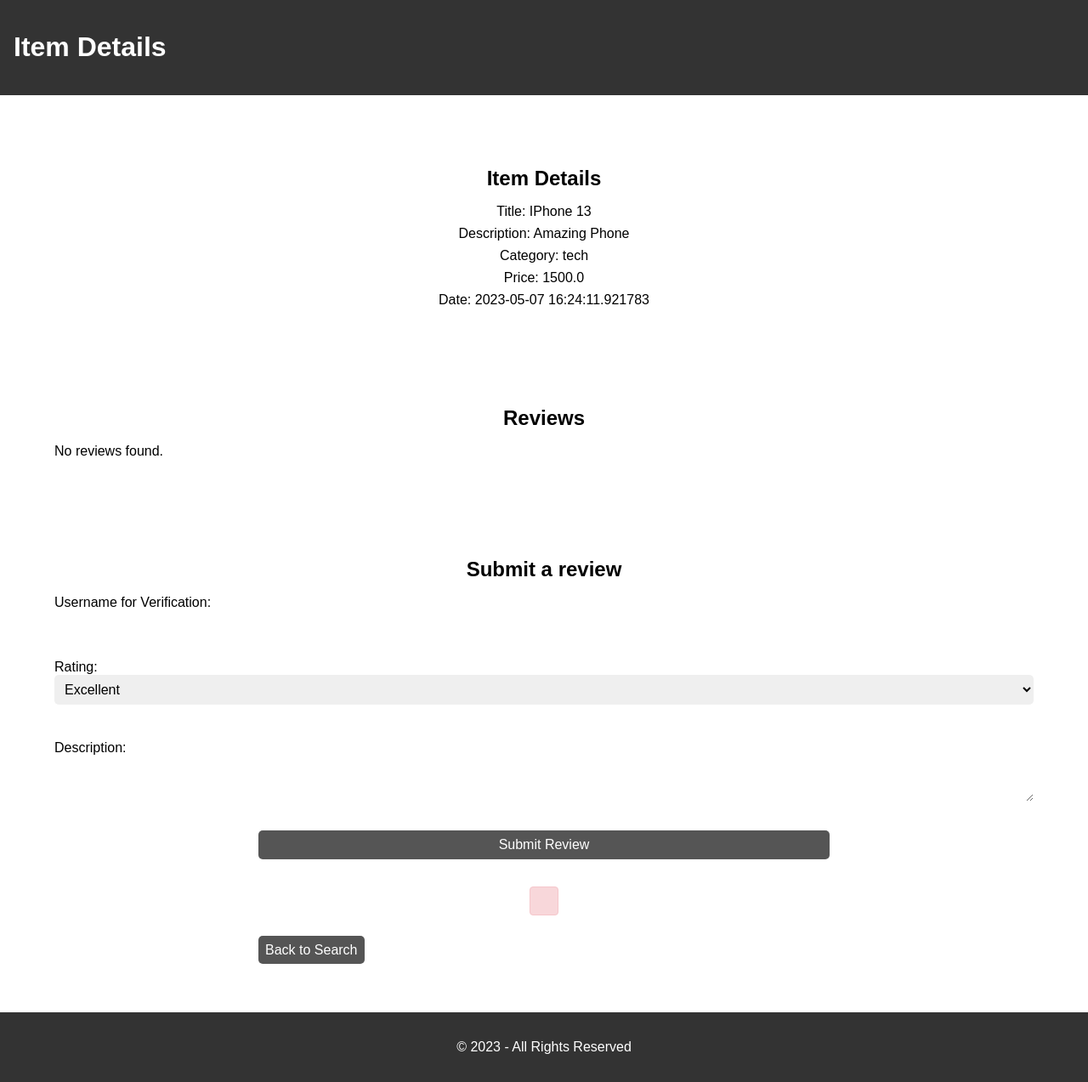
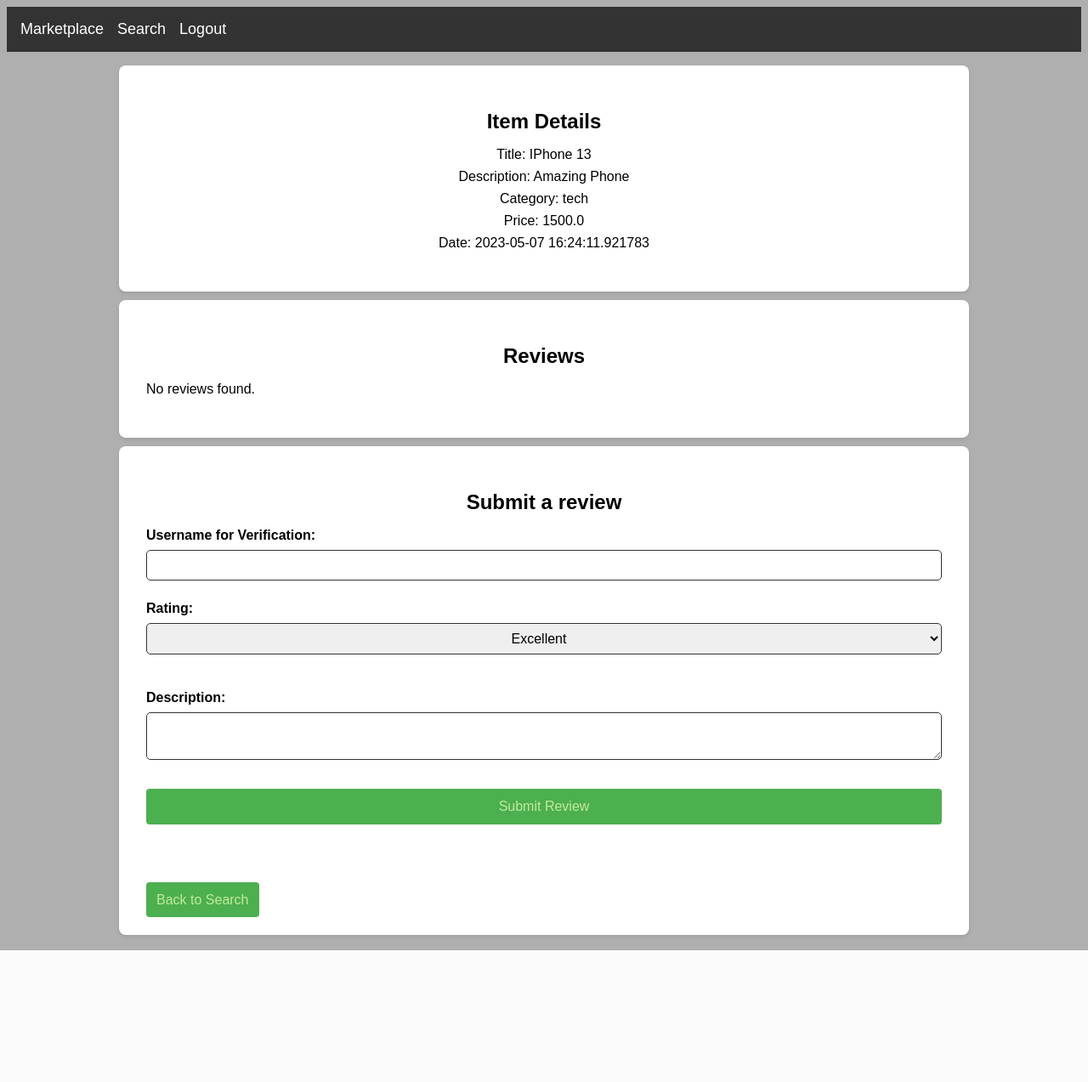
Before and after one commit to d3h1/Database_Design, a Flask app: page /item/1/ in a window 1280 px wide. Shown: the whole page at 85% size. After the commit the page ends 1118 px from the top, so only its background shows below. Run offline with Flask 3, Linux system fonts and the light colour scheme; data comes from the database, SQL or seed files in the repository; data that the repository does not hold is empty; some web fonts are replaced.

Commit message:
styling changes

```diff
--- a/static/selected.css
+++ b/static/selected.css
@@ -1,28 +1,52 @@
 @import url("https://fonts.googleapis.com/css?family=Muli&dispaly=swap");
 
 :root {
-  --background-main: #f5f5f5;
+  --background-main: #afafaf;
   --background-header: #333;
   --background-button: #555;
   --background-error: #f8d7da;
-  --background-submit: #4caf50;
-  --background-review: #dbdbdb;
-  --review-border: #161616;
+  --background-submit: #dff0d8;
+  --submit-border: #c1eb9e;
+  --submit-color: #4caf50;
+  --form-border: #dad9d9;
   --error-border: #f5c6cb;
   --error-color: #721c24;
   --text-color: #fff;
 }
 
 /* Global styles */
+* {
+  box-sizing: border-box;
+}
+
 body {
   font-family: "Muli", sans-serif;
-  margin: 0;
   padding: 0;
+  background-color: var(--background-main);
+}
+
+.container {
+  display: flex;
+  flex-direction: column;
+  align-items: center;
+}
+
+.container > * {
+  min-width: 1000px;
 }
 
 h1,
 h2 {
   font-weight: bold;
+  font-size: 24px;
+  margin-bottom: 16px;
+}
+
+table {
+  width: 100%;
+  border-collapse: collapse;
+  border-spacing: 0;
+  margin: 16px 0;
 }
 
 ul {
@@ -30,23 +54,11 @@
   padding: 0;
 }
 
-/* Header styles */
-header {
-  background-color: var(--background-header);
-  color: var(--text-color);
-  padding: 1rem;
-}
-
-/* Section styles */
-section {
-  padding: 1rem;
-  margin: 3rem;
-}
-
 /* Form styles */
 form {
   display: flex;
   flex-direction: column;
+  justify-content: center;
   margin-bottom: 1rem;
 }
 
@@ -54,34 +66,56 @@
   margin-top: 0.5rem;
 }
 
-input,
-select,
-textarea {
-  padding: 0.5rem;
-  margin-bottom: 1rem;
-  border-radius: 5px;
-  border: none;
-  font-size: 1rem;
+
+section {
+  max-width: 800px;
+  margin: 0 auto 10px ;
+  padding: 32px;
+  background-color: #fff;
+  border-radius: 8px;
+  box-shadow: 0 2px 4px rgba(0, 0, 0, 0.1);
 }
 
-button[type="submit"],
-.search-bar-btn {
-  background-color: var(--background-button);
-  color: var(--text-color);
-  padding: 0.5rem;
-  margin-left: 15rem;
-  margin-right: 15rem;
+nav {
+  background-color: var(--background-header);
+  color: #fff;
+  display: flex;
+  justify-content: space-between;
+  align-items: center;
+  padding: 16px;
   margin-bottom: 1rem;
-  border-radius: 5px;
-  border: none;
-  cursor: pointer;
-  font-size: 1rem;
-  text-decoration: none;
 }
 
-button[type="submit"]:hover,
-.search-bar-btn:hover {
-  background-color: var(--background-button);
+nav ul {
+  display: flex;
+  list-style: none;
+  margin: 0;
+  padding: 0;
+}
+
+nav ul li {
+  margin-right: 16px;
+}
+
+nav ul li:last-child {
+  margin-right: 0;
+}
+
+nav ul li a {
+  color: #fff;
+  text-decoration: none;
+  font-size: 18px;
+  transition: color 0.3s;
+}
+
+nav ul li a:hover {
+  color: #ccc;
+}
+
+label {
+  display: block;
+  font-weight: bold;
+  margin-bottom: 8px;
 }
 
 /* Item details */
@@ -91,14 +125,18 @@
 }
 
 /* Reviews styles */
-.reviews .review {
-  background-color: var(--background-review);
+section .reviews {
+  background-color: var(--background-button);
   border-radius: 5px;
   border-color: var(--review-border);
   padding: 1rem;
   margin-left: 10rem;
   margin-right: 10rem;
   margin-bottom: 1rem;
+}
+
+section .item-details ul {
+  border: 1px solid #333;
 }
 
 .reviews .review p,
@@ -112,14 +150,42 @@
   border-style: solid var(--review-border);
 }
 
-/* Footer */
-footer {
-  background-color: var(--background-header);
-  color: var(--text-color);
-  padding: 1rem;
+.submit-review input, textarea, select {
+  border:#333 1px solid;
+  padding: 0.5rem;
+  margin-bottom: 1rem;
+  border-radius: 5px;
+  font-size: 1rem;
+  cursor: pointer;
+}
+
+.submit-review select {
   text-align: center;
-  margin-top: 2rem;
 }
+
+.submit-review select:focus {
+  text-align: center;
+  color: var(--submit-color);
+  background-color: var(--submit-border);
+}
+
+.submit-review a, button {
+  background-color: var(--submit-color);
+  color: var(--submit-border);
+  padding: 12px;
+  font-size: 16px;
+  border: none;
+  border-radius: 4px;
+  cursor: pointer;
+  transition: background-color 0.3s;
+  text-decoration: none;
+}
+
+.submit-review a:hover,button:hover {
+  background-color: var(--submit-border);
+  color: var(--submit-color);
+}
+
 
 .error-messages {
   display: flex;
@@ -129,8 +195,6 @@
 }
 
 .error-messages .messages {
-  background-color: var(--background-error);
-  border: 1px solid var(--error-border);
   color: var(--error-color);
   padding: 1em;
   border-radius: 0.25rem;
--- a/templates/selected.html
+++ b/templates/selected.html
@@ -11,9 +11,14 @@
     />
   </head>
   <body>
-    <header>
-      <h1>Item Details</h1>
-    </header>
+    <nav class="active">
+      <ul>
+        <li><a href="{{ url_for('marketplace') }}">Marketplace</a></li>
+        <li><a href="{{ url_for('searchbar') }}">Search</a></li>
+        <li><a href="{{ url_for('handle_signin') }}">Logout</a></li>
+      </ul>
+    </nav>
+    <div class="container">
       <section class="item-details">
         <h2>Item Details</h2>
         <ul>
@@ -74,9 +79,7 @@
           >Back to Search</a
         >
       </section>
+    </div>
 
-    <footer>
-      <p>&copy; 2023 - All Rights Reserved</p>
-    </footer>
   </body>
 </html>
```
Lines whose indentation alone changed are shown as unchanged.
